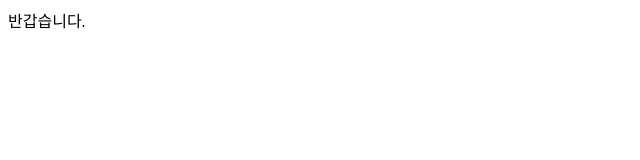
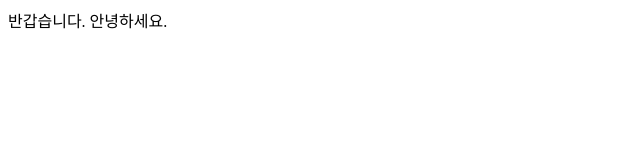
Before and after one commit to eunkyeee/test, a plain HTML site: page webtest/WebContent/index.html in a window 1280 px wide. Shown: the whole page, without its empty margins (0-640 px from the left). Drawn offline with Linux system fonts and the light colour scheme.

Commit message:
안녕하세요 문구추가

```diff
--- a/webtest/WebContent/index.html
+++ b/webtest/WebContent/index.html
@@ -7,5 +7,7 @@
 </head>
 <body>
 반갑습니다.
+
+안녕하세요.
 </body>
 </html>
```
